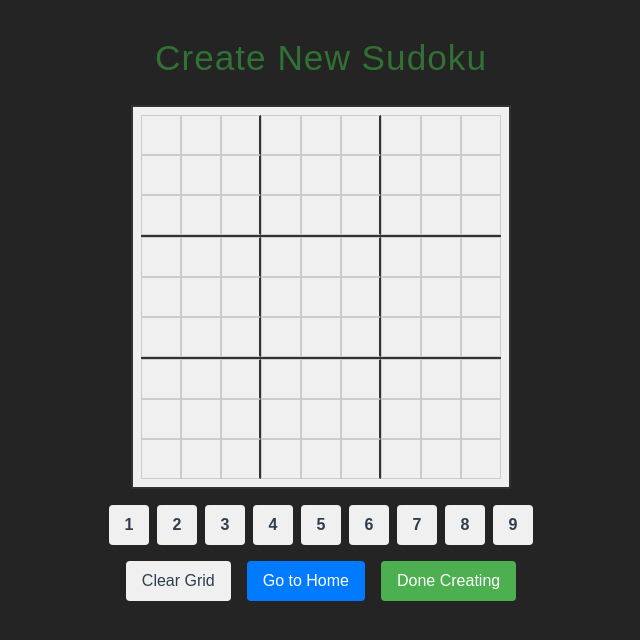
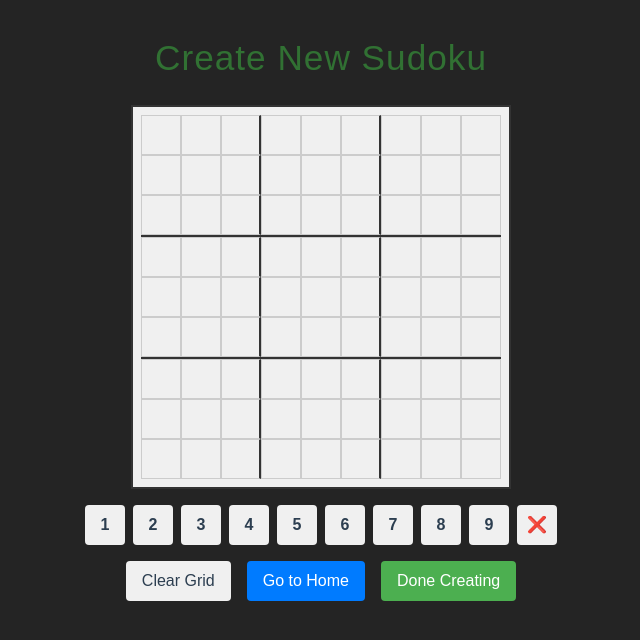
Before and after one commit to AbdElRahmanOsama182/Sudoku, a Vue app in the folder frontend/: page /create in a window 1280 px wide. Shown: the top 640 px of the page, without its empty margins (319-959 px from the left). Built offline with nearby package versions, Linux system fonts and the light colour scheme.

Commit message:
Add clear cell button

```diff
--- a/frontend/src/components/SudokuGrid.vue
+++ b/frontend/src/components/SudokuGrid.vue
@@ -37,6 +37,16 @@ export default {
         });
         this.selectedCell = null; // Deselect after updating
       }
+    },
+    clearSelectedCell() {
+      if (this.selectedCell) {
+        this.$emit('update-cell', {
+          row: this.selectedCell.row,
+          col: this.selectedCell.col,
+          value: null // Clear the value
+        });
+        this.selectedCell = null; // Deselect after clearing
+      }
     }
   }
 };
@@ -66,6 +76,9 @@ export default {
         class="number-btn"
       >
         {{ num }}
+      </button>
+      <button @click="clearSelectedCell" class="clear-btn">
+        <span role="img" aria-label="clear">❌</span>
       </button>
     </div>
   </div>
@@ -120,4 +133,22 @@ export default {
   background: #2196F3;
   color: white;
 }
+.clear-btn {
+  width: 40px;
+  height: 40px;
+  border: none;
+  border-radius: 4px;
+  cursor: pointer;
+  background: #f0f0f0;
+  font-size: 16px;
+  font-weight: bold;
+  display: flex;
+  justify-content: center;
+  align-items: center;
+}
+
+.clear-btn:hover {
+  background: #FF5722;
+  color: white;
+}
 </style>
```
